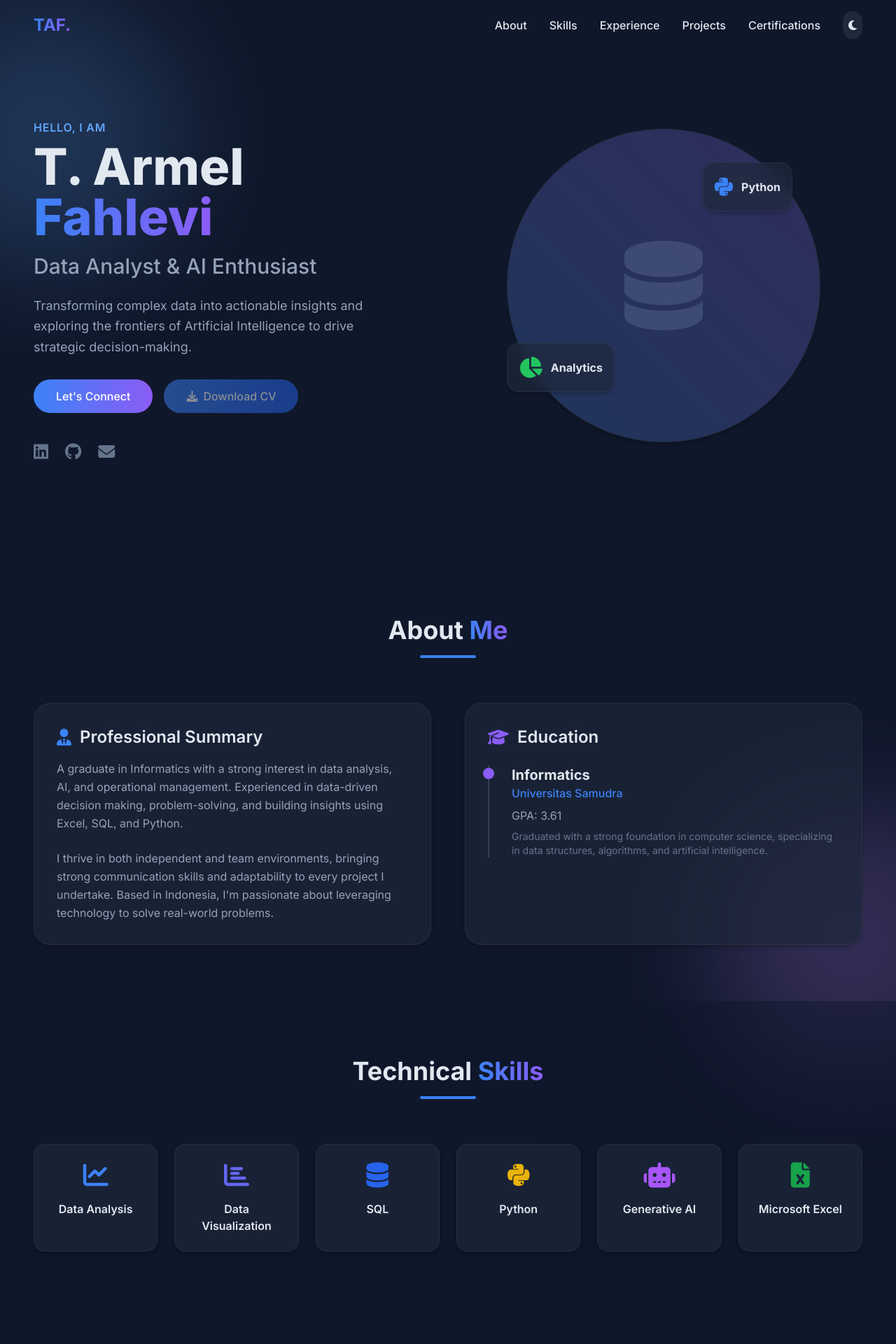
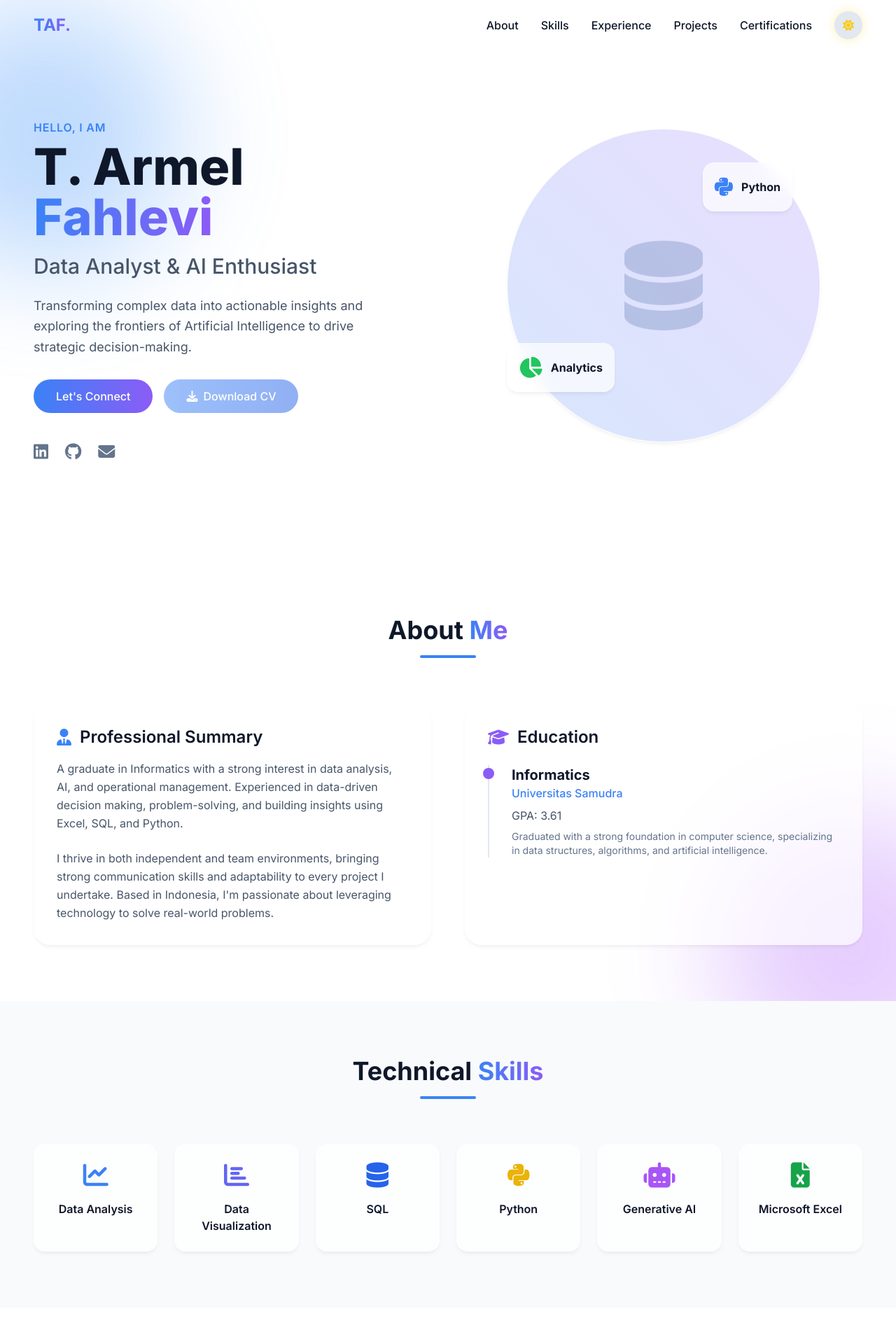
Before and after one commit to armel13/Armel-portfolio-website, a Flask app: page / in a window 1280 px wide; the page is wider, and only the part inside the window is pictured. Shown: the top 1920 px of that part at 70% size. Run offline with Flask 3, Linux system fonts and the light colour scheme; some libraries are stand-ins or nearby versions.

Commit message:
feat: improve UX for file upload flow and theme toggle
- Refactored upload section to automatically hide after a successful file upload and display the profile photo/CV section instead.
- Added an "Edit / Change" button to toggle the form back with smooth transitions.
- Fixed theme toggling behavior to persist in `localStorage` and act intuitively according to user's requested logic (Light=Active Sun, Dark=Dim Moon).
- Improved visual aesthetics of CV Download button and profile image wrapper.
- Extracted hardcoded secret keys in backend to environment variable usage.

Co-authored-by: armel13 <92922512+armel13@users.noreply.github.com>

```diff
--- a/app.py
+++ b/app.py
@@ -4,7 +4,7 @@ import uuid
 from flask import Flask, render_template, request, flash, redirect, url_for
 
 app = Flask(__name__)
-app.secret_key = 'super_secret_key' # Required for flash messages
+app.secret_key = os.environ.get('FLASK_SECRET_KEY', 'default_secret_key_for_dev') # Required for flash messages
 app.config['UPLOAD_FOLDER'] = 'static/uploads'
 app.config['MAX_CONTENT_LENGTH'] = 8 * 1024 * 1024 # 5MB max-limit for all uploads to be safe, CV specifically is 5MB
 
--- a/static/script.js
+++ b/static/script.js
@@ -5,17 +5,26 @@ const themeToggleBtnMobile = document.getElementById('theme-toggle-mobile');
 const themeToggleIconMobile = document.getElementById('theme-toggle-icon-mobile');
 
 function updateThemeIcons(isDark) {
-    if (isDark) {
-        themeToggleIcon?.classList.remove('fa-moon');
-        themeToggleIcon?.classList.add('fa-sun');
-        themeToggleIconMobile?.classList.remove('fa-moon');
-        themeToggleIconMobile?.classList.add('fa-sun');
-    } else {
-        themeToggleIcon?.classList.remove('fa-sun');
-        themeToggleIcon?.classList.add('fa-moon');
-        themeToggleIconMobile?.classList.remove('fa-sun');
-        themeToggleIconMobile?.classList.add('fa-moon');
-    }
+    const icons = [themeToggleIcon, themeToggleIconMobile];
+    icons.forEach(icon => {
+        if (!icon) return;
+
+        // Add a rotation animation class
+        icon.classList.add('rotate-180', 'opacity-0');
+
+        setTimeout(() => {
+            if (isDark) {
+                icon.classList.remove('fa-sun', 'text-yellow-400');
+                icon.classList.add('fa-moon', 'text-slate-400'); // Dim
+                icon.parentElement.classList.remove('shadow-[0_0_15px_rgba(250,204,21,0.3)]');
+            } else {
+                icon.classList.remove('fa-moon', 'text-slate-400');
+                icon.classList.add('fa-sun', 'text-yellow-400'); // Active
+                icon.parentElement.classList.add('shadow-[0_0_15px_rgba(250,204,21,0.3)]');
+            }
+            icon.classList.remove('rotate-180', 'opacity-0');
+        }, 150); // half of duration
+    });
 }
 
 // Check for saved theme preference or use system preference
@@ -116,3 +125,39 @@ function previewFile(input, previewId) {
         }
     }
 }
+
+// Toggle Edit Mode in Admin Settings
+function toggleEditMode() {
+    const profileDisplay = document.getElementById('profile-display');
+    const uploadForm = document.getElementById('upload-form');
+
+    if (uploadForm.classList.contains('hidden')) {
+        // Hide profile, show form
+        profileDisplay.classList.add('opacity-0');
+        setTimeout(() => {
+            profileDisplay.classList.add('hidden', 'absolute', 'inset-0', 'pointer-events-none');
+
+            uploadForm.classList.remove('hidden', 'absolute', 'inset-0', 'pointer-events-none');
+            uploadForm.classList.add('relative');
+
+            // Trigger reflow for animation
+            void uploadForm.offsetWidth;
+            uploadForm.classList.remove('opacity-0');
+            uploadForm.classList.add('opacity-100');
+        }, 500);
+    } else {
+        // Hide form, show profile
+        uploadForm.classList.remove('opacity-100');
+        uploadForm.classList.add('opacity-0');
+
+        setTimeout(() => {
+            uploadForm.classList.add('hidden', 'absolute', 'inset-0', 'pointer-events-none');
+            uploadForm.classList.remove('relative');
+
+            profileDisplay.classList.remove('hidden', 'absolute', 'inset-0', 'pointer-events-none');
+            // Trigger reflow
+            void profileDisplay.offsetWidth;
+            profileDisplay.classList.remove('opacity-0');
+        }, 500);
+    }
+}
--- a/templates/index.html
+++ b/templates/index.html
@@ -39,7 +39,7 @@
     <!-- Custom CSS -->
     <link rel="stylesheet" href="{{ url_for('static', filename='styles.css') }}">
 </head>
-<body class="bg-dark text-slate-200 transition-colors duration-300 font-sans antialiased relative overflow-x-hidden dark">
+<body class="bg-[#ffffff] text-[#0f172a] dark:bg-[#0f172a] dark:text-white transition-colors duration-300 ease-in-out font-sans antialiased relative overflow-x-hidden">
 
     <!-- Background Blobs -->
     <div class="blob bg-blue-400 w-96 h-96 rounded-full top-0 left-[-10%]"></div>
@@ -59,15 +59,15 @@
                 <a href="#certifications" class="hover:text-primary transition-colors">Certifications</a>
 
                 <!-- Dark Mode Toggle -->
-                <button id="theme-toggle" class="p-2 rounded-full bg-slate-200 dark:bg-slate-800 transition-colors hover:bg-slate-300 dark:hover:bg-slate-700">
-                    <i class="fas fa-moon text-slate-800 dark:text-slate-200" id="theme-toggle-icon"></i>
+                <button id="theme-toggle" class="p-2 rounded-full bg-slate-200 dark:bg-slate-800 transition-all duration-300 ease-in-out hover:bg-slate-300 dark:hover:bg-slate-700 w-10 h-10 flex items-center justify-center">
+                    <i class="fas fa-moon text-slate-800 dark:text-slate-200 transition-transform duration-300" id="theme-toggle-icon"></i>
                 </button>
             </div>
 
             <!-- Mobile Menu Button (simplified for now) -->
             <div class="md:hidden flex items-center space-x-4">
-                <button id="theme-toggle-mobile" class="p-2 rounded-full bg-slate-200 dark:bg-slate-800 transition-colors">
-                    <i class="fas fa-moon text-slate-800 dark:text-slate-200" id="theme-toggle-icon-mobile"></i>
+                <button id="theme-toggle-mobile" class="p-2 rounded-full bg-slate-200 dark:bg-slate-800 transition-all duration-300 ease-in-out w-10 h-10 flex items-center justify-center">
+                    <i class="fas fa-moon text-slate-800 dark:text-slate-200 transition-transform duration-300" id="theme-toggle-icon-mobile"></i>
                 </button>
             </div>
         </div>
@@ -398,8 +398,36 @@
                     <div class="w-20 h-1 bg-primary mx-auto rounded-full"></div>
                 </div>
 
-                <div class="max-w-2xl mx-auto glass-card rounded-3xl p-8 md:p-12 animate-on-scroll">
-                    <form action="/upload" method="post" enctype="multipart/form-data" class="space-y-8" id="upload-form">
+                <div class="max-w-2xl mx-auto glass-card rounded-3xl p-8 md:p-12 animate-on-scroll relative overflow-hidden">
+
+                    <!-- Display Profile Section (Shown if data exists) -->
+                    <div id="profile-display" class="flex flex-col items-center justify-center space-y-6 transition-opacity duration-500 {% if not profile_photo and not cv_path %}hidden{% else %}opacity-100{% endif %}">
+                        {% if profile_photo %}
+                        <div class="w-32 h-32 md:w-40 md:h-40 rounded-full overflow-hidden border-4 border-white/10 shadow-xl hover:scale-105 hover:shadow-[0_0_20px_rgba(59,130,246,0.5)] transition-all duration-300">
+                            <img src="{{ url_for('static', filename=profile_photo) }}" alt="Profile Photo" class="w-full h-full object-cover">
+                        </div>
+                        {% endif %}
+
+                        {% if cv_path %}
+                        <a href="{{ url_for('static', filename=cv_path) }}" download class="bg-gradient-to-r from-[#3B82F6] to-[#6366F1] hover:scale-105 hover:shadow-[0_0_15px_rgba(59,130,246,0.6)] transition-all duration-300 rounded-full px-8 py-3 text-white font-medium flex items-center gap-2">
+                            <i class="fas fa-download"></i> Download CV
+                        </a>
+                        {% endif %}
+
+                        <button onclick="toggleEditMode()" class="mt-4 text-sm font-medium text-slate-500 hover:text-primary dark:text-slate-400 dark:hover:text-primary transition-colors flex items-center gap-2">
+                            <i class="fas fa-edit"></i> Edit / Change
+                        </button>
+                    </div>
+
+                    <!-- Upload Form (Hidden if data exists) -->
+                    <form action="/upload" method="post" enctype="multipart/form-data" class="space-y-8 transition-opacity duration-500 {% if profile_photo or cv_path %}hidden opacity-0 absolute inset-0 pointer-events-none p-8 md:p-12{% else %}opacity-100 relative{% endif %}" id="upload-form">
+
+                        <div class="flex justify-between items-center mb-4 {% if not profile_photo and not cv_path %}hidden{% endif %}">
+                            <h3 class="text-xl font-bold">Update Files</h3>
+                            <button type="button" onclick="toggleEditMode()" class="text-slate-400 hover:text-slate-600 dark:hover:text-slate-200">
+                                <i class="fas fa-times text-xl"></i>
+                            </button>
+                        </div>
 
                         <!-- Photo Upload -->
                         <div class="space-y-4">
```
